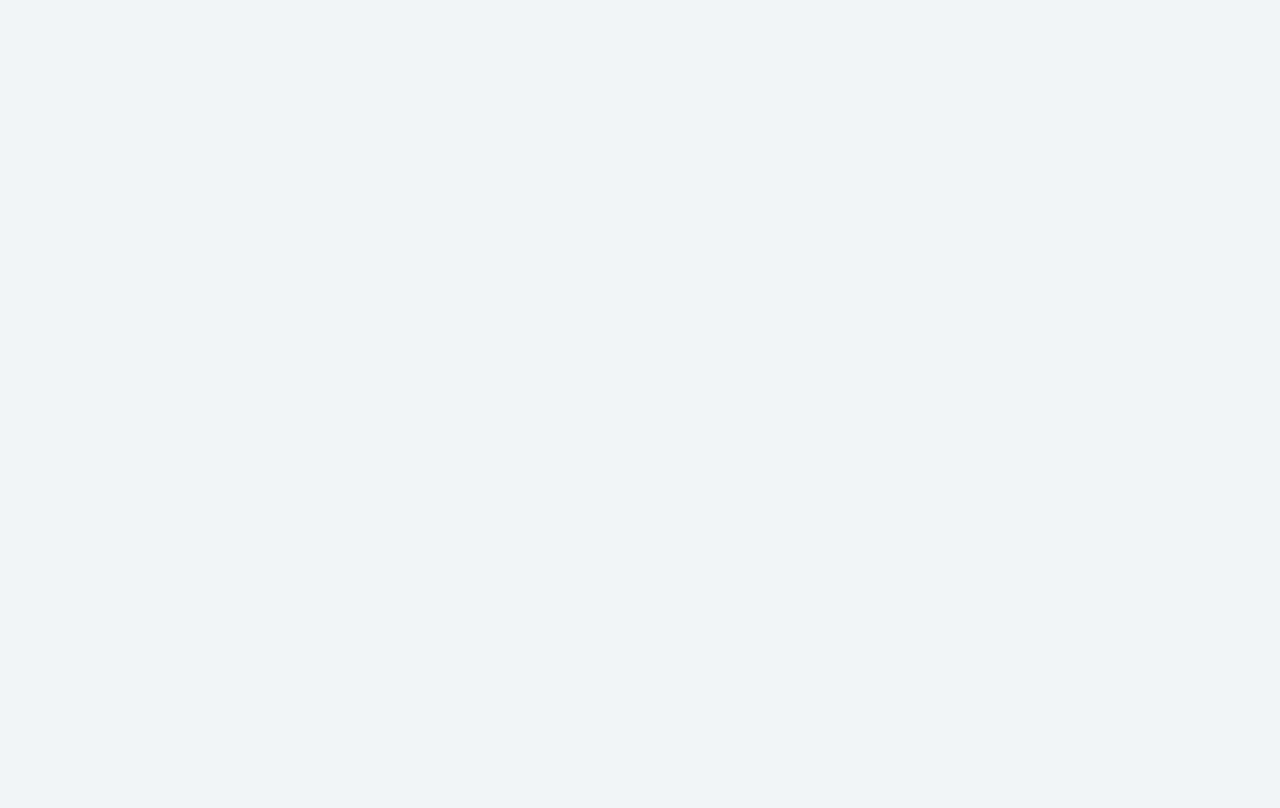
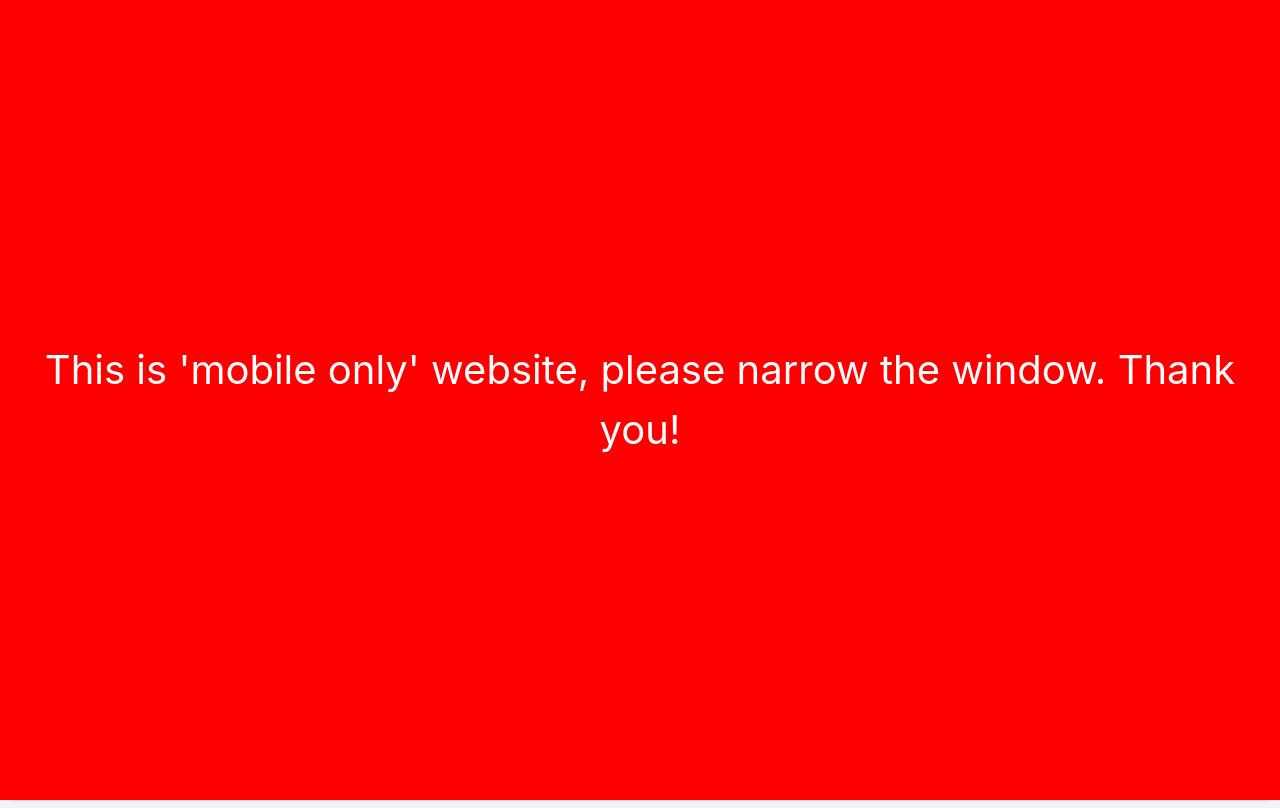
Before and after one commit to bonusrk/material-shop, a website built with webpack: page src/cart.html in a window 1280 px wide. Built offline with nearby package versions, Linux system fonts and the light colour scheme.

Commit message:
Completed

```diff
--- a/package.json
+++ b/package.json
@@ -4,7 +4,7 @@
   "description": "",
   "main": "index.js",
   "scripts": {
-    "start": "webpack-dev-server --inline --hot --mode development",
+    "start": "webpack-dev-server --inline --hot --mode development --host 192.168.31.202",
     "lint": "eslint ./src",
     "test": "echo \"Error: no test specified\" && exit 1",
     "fix": "webpack --progress --profile --colors --display-error-details --display-cached",
--- a/src/cart.html
+++ b/src/cart.html
@@ -0,0 +1,97 @@
+<!DOCTYPE html>
+<html lang="en">
+<head>
+    <meta charset="UTF-8">
+    <meta name="viewport" content="width=device-width, initial-scale=1.0, maximum-scale=1, user-scalable=no">
+    <meta name="viewport" content="initial-scale=1.0, user-scalable=no, maximum-scale=1">
+    <meta name="format-detection" content="telephone=no">
+    <meta http-equiv="X-UA-Compatible" content="IE=edge">
+    <title>Title</title>
+    <link href="https://fonts.googleapis.com/icon?family=Material+Icons" rel="stylesheet">
+</head>
+<body>
+<div class="window">
+    This is 'mobile only' website, please narrow the window. Thank you!
+</div>
+<nav>
+    <div class="nav-wrapper">
+        <a href="index.html" class="brand-logo">Logo</a>
+        <a href="#" data-target="mobile-demo" class="sidenav-trigger"><i class="material-icons">menu</i></a>
+        <a href="cart.html"><i class="material-icons">shopping_cart</i></a>
+    </div>
+</nav>
+<ul class="sidenav" id="mobile-demo">
+    <li><a href="details.html">Products</a></li>
+    <li><a href="product-item.html">Product page</a></li>
+    <li><a href="cart.html">Cart</a></li>
+    <li><a href="contact.html">Contact</a></li>
+</ul>
+<div class="main-block">
+    <div class="content">
+        <div class="cart">
+            <div class="cart__item z-depth-1">
+                <div class="cart__img"><img src="img/product/t-short/your-product.png" /></div>
+                <div class="cart__info">
+                    <span class="product__name">Black T-shirt</span>
+                    <span class="product__disc">New Season T-shirt</span>
+                    <div class="cart__counter">
+                        <div class="button plus"></div>
+                        <div class="number">1</div>
+                        <div class="button minus"></div>
+                    </div>
+                    <span class="product__price">$89.99</span>
+                </div>
+                <div class="cart__delete waves-effect waves-light">
+                    <i class="material-icons">delete</i>
+                </div>
+            </div>
+            <div class="cart__item z-depth-1">
+                <div class="cart__img"><img src="img/product/t-short/your-product%20(1).png" /></div>
+                <div class="cart__info">
+                    <span class="product__name">Black T-shirt</span>
+                    <span class="product__disc">New Season T-shirt</span>
+                    <div class="cart__counter">
+                        <div class="button plus"></div>
+                        <div class="number">1</div>
+                        <div class="button minus"></div>
+                    </div>
+                    <span class="product__price">$89.99</span>
+                </div>
+                <div class="cart__delete waves-effect waves-light">
+                    <i class="material-icons">delete</i>
+                </div>
+            </div>
+            <div class="cart__item z-depth-1">
+                <div class="cart__img"><img src="img/product/t-short/your-product%20(2).png" /></div>
+                <div class="cart__info">
+                    <span class="product__name">Black T-shirt</span>
+                    <span class="product__disc">New Season T-shirt</span>
+                    <div class="cart__counter">
+                        <div class="button plus"></div>
+                        <div class="number">1</div>
+                        <div class="button minus"></div>
+                    </div>
+                    <span class="product__price">$89.99</span>
+                </div>
+                <div class="cart__delete waves-effect waves-light">
+                    <i class="material-icons">delete</i>
+                </div>
+            </div>
+        </div>
+    </div>
+    <div class="block-bottom">
+        <div class="total">
+            <div class="total__items">
+                <span class="total__sub">Subtotal - </span>
+                <span class="total__count">3 Items</span>
+            </div>
+            <span class="total__price">$269.97</span>
+        </div>
+        <a href="contact.html" class="waves-effect waves-light btn">PROCEED TO CHECKOUT</a>
+    </div>
+</div>
+
+
+</body>
+<script src="../public/bundle.js"></script>
+</html>
--- /dev/null
+++ b/src/scss/block-bottom.scss
@@ -0,0 +1,10 @@
+.block-bottom{
+  width: 100%;
+  padding: 10px;
+  margin-top: 20px;
+
+
+  .btn{
+    width: 100%;
+  }
+}
--- a/src/scss/body.scss
+++ b/src/scss/body.scss
@@ -6,3 +6,20 @@ body{
 .z-depth-1{
   box-shadow: 0 4px 10px rgba(0, 0, 0, 0.08);
 }
+
+
+.btn{
+  background-color: $main-color;
+  &:hover{
+    background-color: #4BBDCD;
+  }
+}
+
+input[type=text]:not(.browser-default):focus:not([readonly]){
+  border-bottom: 1px solid $main-color;
+  box-shadow: 0 1px 0 0 $main-color;
+
+  &+label{
+    color: $main-color;
+  }
+}
--- /dev/null
+++ b/src/scss/cart.scss
@@ -0,0 +1,91 @@
+.cart{
+
+
+
+  &__item{
+    position: relative;
+    display: flex;
+    flex-direction: row;
+    justify-content: flex-start;
+    background-color: #fff;
+    padding-top: 15px;
+    padding-bottom: 15px;
+    padding-left: 10px;
+    margin-bottom: 5px;
+    &:last-child{
+      margin-bottom: 0;
+    }
+  }
+
+  &__img{
+    width: 93px;
+    margin-right: 27px;
+    img{
+      width: 100%;
+      height: auto;
+    }
+  }
+
+  &__info{
+    padding-top: 5px;
+  }
+
+  &__counter{
+    position: relative;
+    display: flex;
+    flex-direction: row;
+    padding-top: 7px;
+    padding-bottom: 3px;
+
+    .number{
+      margin-right: 3px;
+    }
+
+    .button{
+      position: relative;
+      width: 20px;
+      height: 20px;
+      cursor: pointer;
+      &:after{
+        content: "";
+        position: absolute;
+        width: 7px;
+        height: 7px;
+        left: 5px;
+        border-right: 2px solid #9e9e9e;
+        border-bottom: 2px solid #9e9e9e;
+      }
+    }
+    .plus{
+      &:after{
+        top: 7px;
+
+        transform: rotate(45deg);
+      }
+    }
+
+    .minus{
+      &:after{
+        top: 10px;
+        transform: rotate(-135deg);
+      }
+    }
+  }
+
+  &__delete{
+    position: absolute;
+    top: 0;
+    bottom: 0;
+    right: 0;
+    width: 50px;
+    background-color: $main-color;
+    display: flex;
+    justify-content: center;
+    align-items: center;
+    color: white;
+    cursor: pointer;
+    &:hover{
+      background-color: #4BBDCD;
+    }
+  }
+}
--- a/src/scss/list.scss
+++ b/src/scss/list.scss
@@ -12,6 +12,7 @@
     align-items: center;
     position: relative;
     margin-bottom: 3px;
+    background-color: #fff;
     &:last-child{
       margin-bottom: 0;
     }
--- a/src/scss/main.scss
+++ b/src/scss/main.scss
@@ -13,3 +13,8 @@
 @import "product/product-like";
 @import "product/product-set";
 @import "product/comments";
+@import "cart";
+@import "stick";
+@import "total";
+@import "block-bottom";
+@import "window";
--- a/src/scss/product/product-item.scss
+++ b/src/scss/product/product-item.scss
@@ -48,7 +48,6 @@
       line-height: normal;
       display: flex;
       align-items: center;
-      background-color: $main-color;
     }
   }
 }
--- /dev/null
+++ b/src/scss/stick.scss
@@ -0,0 +1,28 @@
+.main-block {
+  display: -webkit-box;
+  display: -webkit-flex;
+  display: -ms-flexbox;
+  display: flex;
+  -webkit-box-orient: vertical;
+  -webkit-box-direction: normal;
+  -webkit-flex-direction: column;
+  -ms-flex-direction: column;
+  flex-direction: column;
+  min-height: calc(100vh - 56px) ;
+}
+
+.content {
+
+  position: relative;
+  -webkit-box-flex: 1;
+  -webkit-flex-grow: 1;
+  -ms-flex-positive: 1;
+  flex-grow: 1;
+}
+
+.block-bottom {
+  -webkit-flex-shrink: 0;
+  -ms-flex-negative: 0;
+  flex-shrink: 0;
+
+}
--- /dev/null
+++ b/src/scss/total.scss
@@ -0,0 +1,26 @@
+.total{
+  display: flex;
+  flex-direction: row;
+  justify-content: space-between;
+  margin-bottom: 10px;
+
+  &__items{
+
+  }
+
+  &__sub{
+    color: $total;
+    font-weight: 400;
+    font-size: 16px;
+  }
+
+  &__count{
+    color: $total-items;
+    font-size: 14px;
+  }
+
+  &__price{
+    color: $total;
+    font-weight: 500;
+  }
+}
--- a/src/scss/var.scss
+++ b/src/scss/var.scss
@@ -7,3 +7,5 @@ $product__disc: #9e9e9e;
 $comment-name:#4b4a4a;
 $comment-date:#616161;
 $comment-text: #9e9e9e;
+$total: #616161;
+$total-items: #9e9e9e;
--- /dev/null
+++ b/src/scss/window.scss
@@ -0,0 +1,20 @@
+.window{
+  @include response-min(991px){
+    display: flex;
+  }
+  display: none;
+  position: fixed;
+  top: 0;
+  bottom: 0;
+  right: 0;
+  left: 0;
+  z-index: 9999;
+  align-items:center;
+  justify-content: center;
+  background-color: red;
+  color: white;
+  font-size: 40px;
+  text-align: center;
+  padding-left: 40px;
+  padding-right: 40px;
+}
```
Also changed, not shown: src/contact.html (added, +59 -0 lines), src/details.html (+24 -16 lines), src/index.html (+35 -12 lines), src/product-item.html (+13 -7 lines), src/img/product/list/T_shirt_women_back.png (added), src/img/product/list/shoes.png (added), src/img/product/list/straight.png (added), src/img/product/list/suits.png (added).
